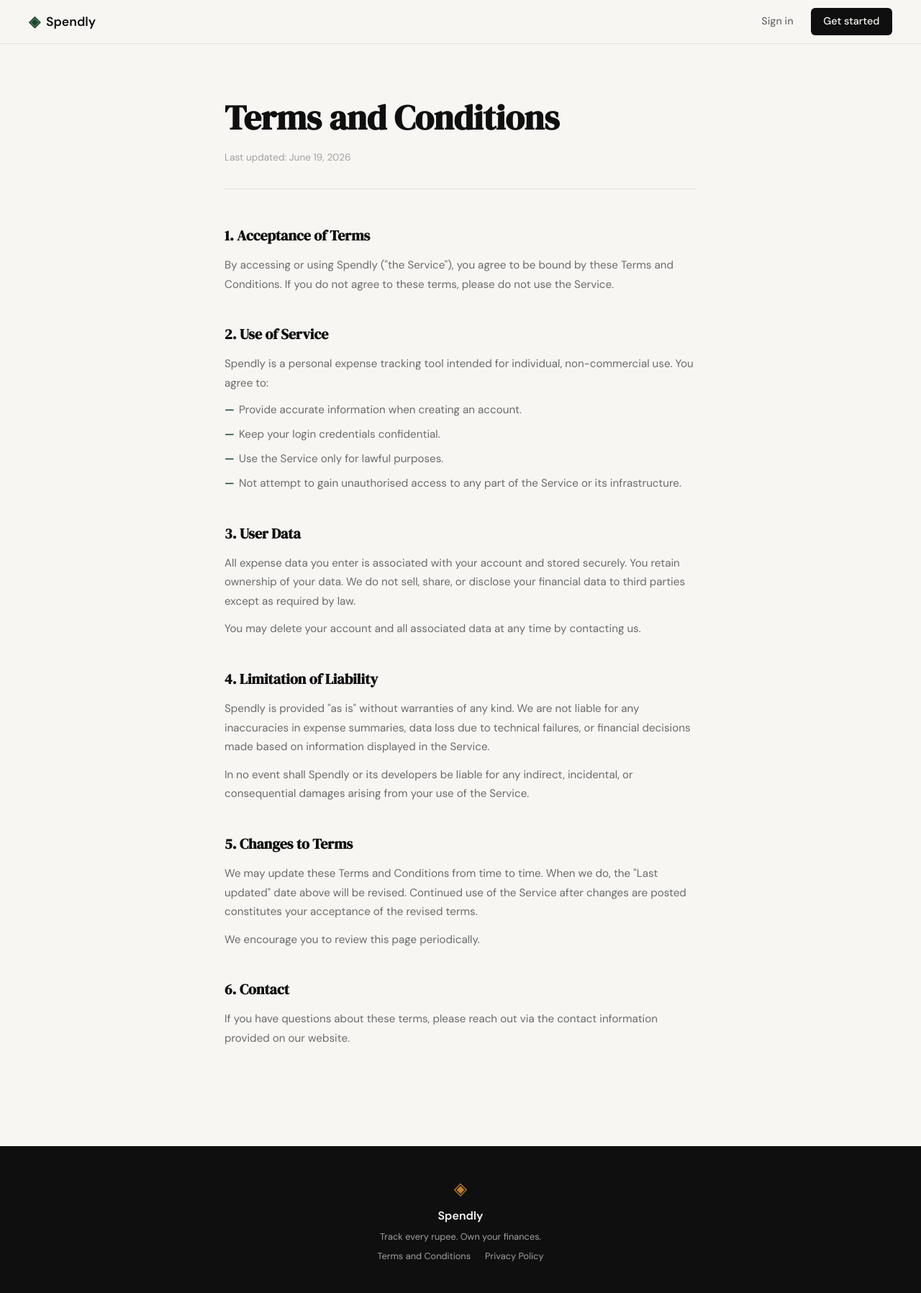
After one commit to Arunav09/spendly, a Flask app: page /terms in a window 1280 px wide. The commit adds this page. Shown: the whole page at 72% size. Run offline with Flask 3, Linux system fonts and the light colour scheme.

Commit message:
landing: add terms and conditions page and route

```diff
--- a/app.py
+++ b/app.py
@@ -20,6 +20,11 @@ def register():
 @app.route("/login")
 def login():
     return render_template("login.html")
+
+
+@app.route("/terms")
+def terms():
+    return render_template("terms.html")
 
 
 # ------------------------------------------------------------------ #
--- a/static/css/style.css
+++ b/static/css/style.css
@@ -507,6 +507,88 @@ a { color: inherit; text-decoration: none; }
     color: var(--ink-faint);
 }
 
+.footer-links {
+    display: flex;
+    gap: 1.25rem;
+    font-size: 0.8rem;
+}
+
+.footer-links a {
+    color: var(--ink-faint);
+    transition: color 0.2s;
+}
+
+.footer-links a:hover { color: var(--paper); }
+
+/* ------------------------------------------------------------------ */
+/* Legal pages (Terms, Privacy)                                        */
+/* ------------------------------------------------------------------ */
+
+.legal-page {
+    padding: 4rem 2rem 6rem;
+    max-width: 720px;
+    margin: 0 auto;
+}
+
+.legal-title {
+    font-family: var(--font-display);
+    font-size: clamp(2rem, 4vw, 3rem);
+    color: var(--ink);
+    margin-bottom: 0.4rem;
+}
+
+.legal-updated {
+    font-size: 0.85rem;
+    color: var(--ink-faint);
+    margin-bottom: 3rem;
+    padding-bottom: 2rem;
+    border-bottom: 1px solid var(--border);
+}
+
+.legal-section {
+    margin-bottom: 2.5rem;
+}
+
+.legal-section h2 {
+    font-family: var(--font-display);
+    font-size: 1.25rem;
+    color: var(--ink);
+    margin-bottom: 0.75rem;
+}
+
+.legal-section p {
+    font-size: 0.95rem;
+    color: var(--ink-muted);
+    line-height: 1.75;
+    margin-bottom: 0.75rem;
+}
+
+.legal-section p:last-child { margin-bottom: 0; }
+
+.legal-section ul {
+    list-style: none;
+    display: flex;
+    flex-direction: column;
+    gap: 0.5rem;
+    margin-top: 0.5rem;
+}
+
+.legal-section ul li {
+    font-size: 0.95rem;
+    color: var(--ink-muted);
+    line-height: 1.7;
+    padding-left: 1.25rem;
+    position: relative;
+}
+
+.legal-section ul li::before {
+    content: '—';
+    position: absolute;
+    left: 0;
+    color: var(--accent);
+    font-weight: 600;
+}
+
 /* ------------------------------------------------------------------ */
 /* Responsive                                                          */
 /* ------------------------------------------------------------------ */
--- a/templates/base.html
+++ b/templates/base.html
@@ -35,7 +35,7 @@
             <span class="footer-name">Spendly</span>
             <p class="footer-copy">Track every rupee. Own your finances.</p>
             <p class="footer-links">
-                <a href="#">Terms and Conditions</a>
+                <a href="/terms">Terms and Conditions</a>
                 <a href="#">Privacy Policy</a>
             </p>
         </div>
--- /dev/null
+++ b/templates/terms.html
@@ -0,0 +1,53 @@
+{% extends "base.html" %}
+
+{% block title %}Terms and Conditions — Spendly{% endblock %}
+
+{% block content %}
+
+<section class="legal-page">
+    <div class="legal-inner">
+        <h1 class="legal-title">Terms and Conditions</h1>
+        <p class="legal-updated">Last updated: June 19, 2026</p>
+
+        <div class="legal-section">
+            <h2>1. Acceptance of Terms</h2>
+            <p>By accessing or using Spendly ("the Service"), you agree to be bound by these Terms and Conditions. If you do not agree to these terms, please do not use the Service.</p>
+        </div>
+
+        <div class="legal-section">
+            <h2>2. Use of Service</h2>
+            <p>Spendly is a personal expense tracking tool intended for individual, non-commercial use. You agree to:</p>
+            <ul>
+                <li>Provide accurate information when creating an account.</li>
+                <li>Keep your login credentials confidential.</li>
+                <li>Use the Service only for lawful purposes.</li>
+                <li>Not attempt to gain unauthorised access to any part of the Service or its infrastructure.</li>
+            </ul>
+        </div>
+
+        <div class="legal-section">
+            <h2>3. User Data</h2>
+            <p>All expense data you enter is associated with your account and stored securely. You retain ownership of your data. We do not sell, share, or disclose your financial data to third parties except as required by law.</p>
+            <p>You may delete your account and all associated data at any time by contacting us.</p>
+        </div>
+
+        <div class="legal-section">
+            <h2>4. Limitation of Liability</h2>
+            <p>Spendly is provided "as is" without warranties of any kind. We are not liable for any inaccuracies in expense summaries, data loss due to technical failures, or financial decisions made based on information displayed in the Service.</p>
+            <p>In no event shall Spendly or its developers be liable for any indirect, incidental, or consequential damages arising from your use of the Service.</p>
+        </div>
+
+        <div class="legal-section">
+            <h2>5. Changes to Terms</h2>
+            <p>We may update these Terms and Conditions from time to time. When we do, the "Last updated" date above will be revised. Continued use of the Service after changes are posted constitutes your acceptance of the revised terms.</p>
+            <p>We encourage you to review this page periodically.</p>
+        </div>
+
+        <div class="legal-section">
+            <h2>6. Contact</h2>
+            <p>If you have questions about these terms, please reach out via the contact information provided on our website.</p>
+        </div>
+    </div>
+</section>
+
+{% endblock %}
```
